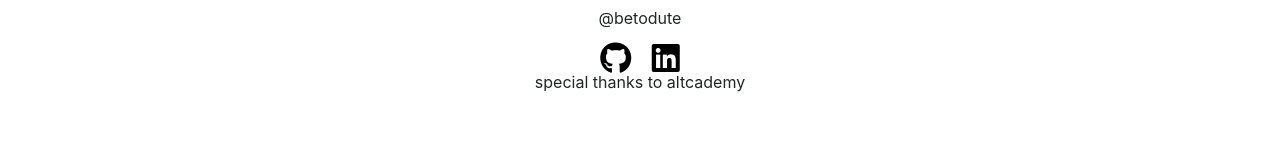
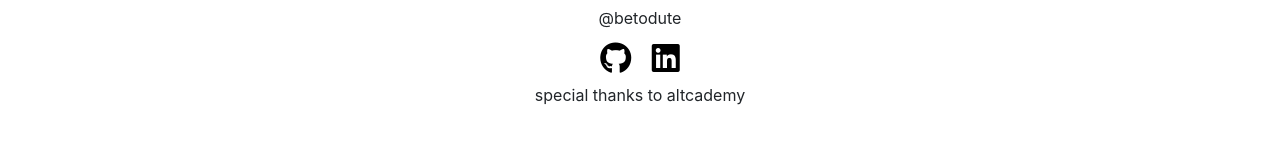
Before and after one commit to betodute/react-currency-exchange-two, a React (Create React App) app: page / in a window 1280 px wide. Shown: the part 366-510 px from the top of the page. Built offline with nearby package versions, Linux system fonts and the light colour scheme; no server answers; a web font is replaced by a local one.

Commit message:
Production Stuff
egh

```diff
--- a/package.json
+++ b/package.json
@@ -34,5 +34,8 @@
       "last 1 firefox version",
       "last 1 safari version"
     ]
+  },
+  "devDependencies": {
+    "gh-pages": "^5.0.0"
   }
 }
--- a/src/App.css
+++ b/src/App.css
@@ -85,6 +85,7 @@
 
 .footer-wrapper > div {
   text-align: center;
+  margin-bottom: .8em;
 }
 
 .footer-wrapper > div > a {
```
Also changed, not shown: 2 other files (tests, documents, lock files or other folders).
